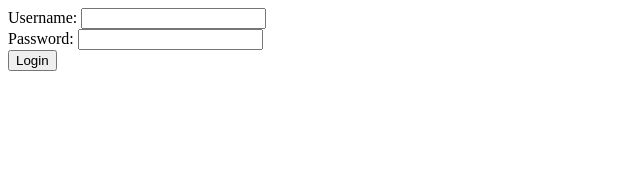
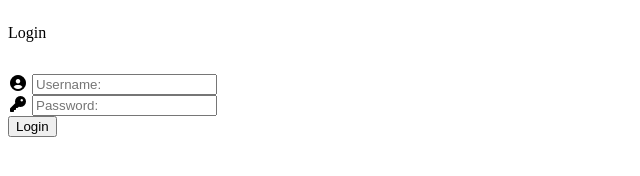
Before and after one commit to nikZH07/Freelancer-NEA-project, a website: page client/HTML/login.html in a window 1280 px wide. Shown: the whole page, without its empty margins (0-640 px from the left). Drawn offline with Linux system fonts and the light colour scheme.

```diff
--- a/client/HTML/login.html
+++ b/client/HTML/login.html
@@ -3,20 +3,30 @@
 <head>
     <meta charset="UTF-8">
     <meta name="viewport" content="width=device-width, initial-scale=1.0">
+    <link rel="stylesheet" href="https://cdnjs.cloudflare.com/ajax/libs/font-awesome/7.0.1/css/all.min.css" integrity="sha512-2SwdPD6INVrV/lHTZbO2nodKhrnDdJK9/kg2XD1r9uGqPo1cUbujc+IYdlYdEErWNu69gVcYgdxlmVmzTWnetw==" crossorigin="anonymous" referrerpolicy="no-referrer" />
+    <link rel="stylesheet" href="style.css">
     <title>Login</title>
 </head>
 <body>
 
     <div class="login_wrapper" style="display: flex; flex-direction: column; justify-content: center; width: 300px; gap: 1rem;">
 
+        <p class="login_title">Login</p>
+
         <form action="/login" method="POST">
-            <label for="username">Username:</label>
-            <input type="text" id="username" name="username" required>
 
-            <label for="password">Password:</label>
-            <input type="password" id="password" name="password" required>
+            <div>
+                <label for="username"><i class="fa-solid fa-circle-user" style="color: rgb(0, 0, 0);"></i></label>
+                <input type="text" id="username" name="username" placeholder="Username:" required>
+            </div>
+
+            <div>
+                <label for="password"><i class="fa-solid fa-key" style="color: rgb(0, 0, 0);"></i></label>
+                <input type="password" id="password" name="password" placeholder="Password:" required>
+            </div>
 
             <button type="submit">Login</button>
+
         </form>
     </div>
 
--- a/server/server.js
+++ b/server/server.js
@@ -131,7 +131,7 @@ server.post("/api/delete", (req, res) => {
             res.json({ ok: true })
         }
     )
-})
+});
 
 server.get("/api/jobs/posted", async (req, res) => {
     const sql = `SELECT * FROM jobs
```
